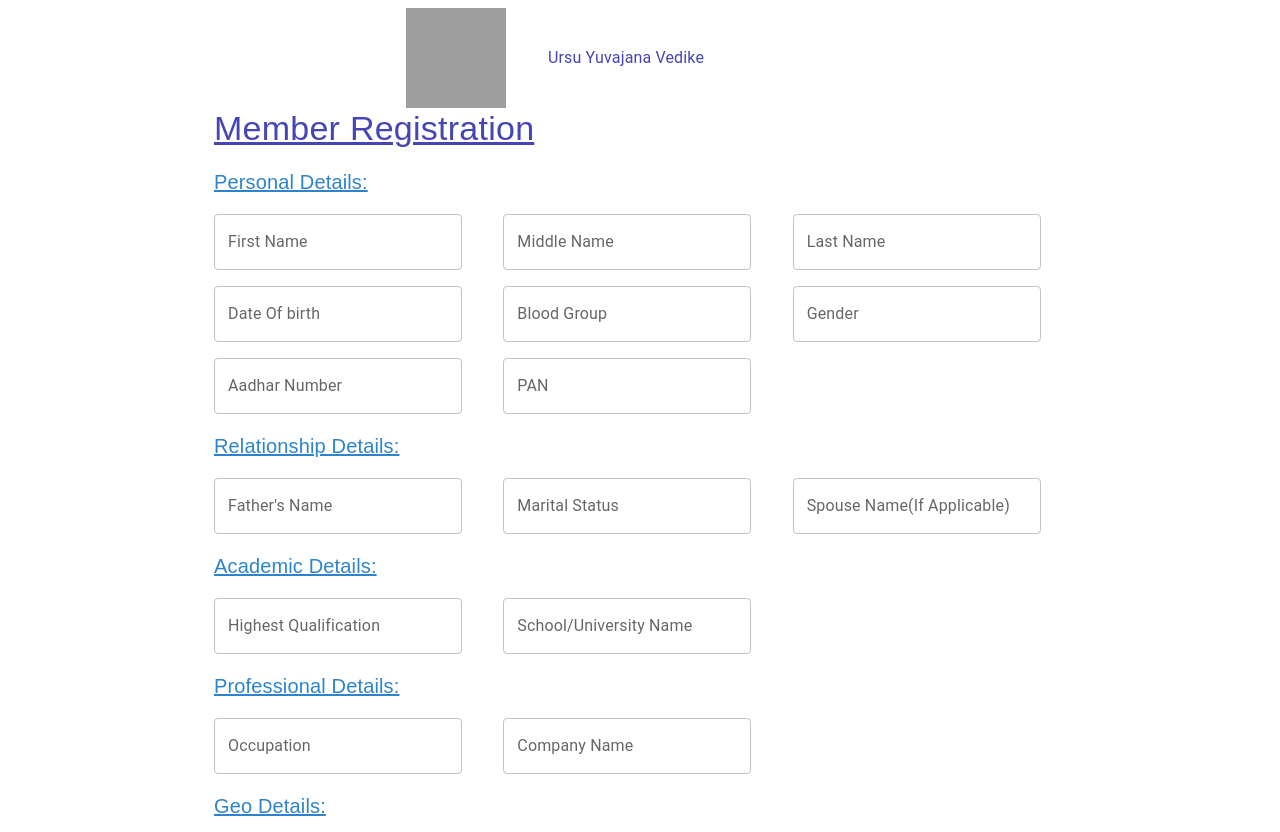
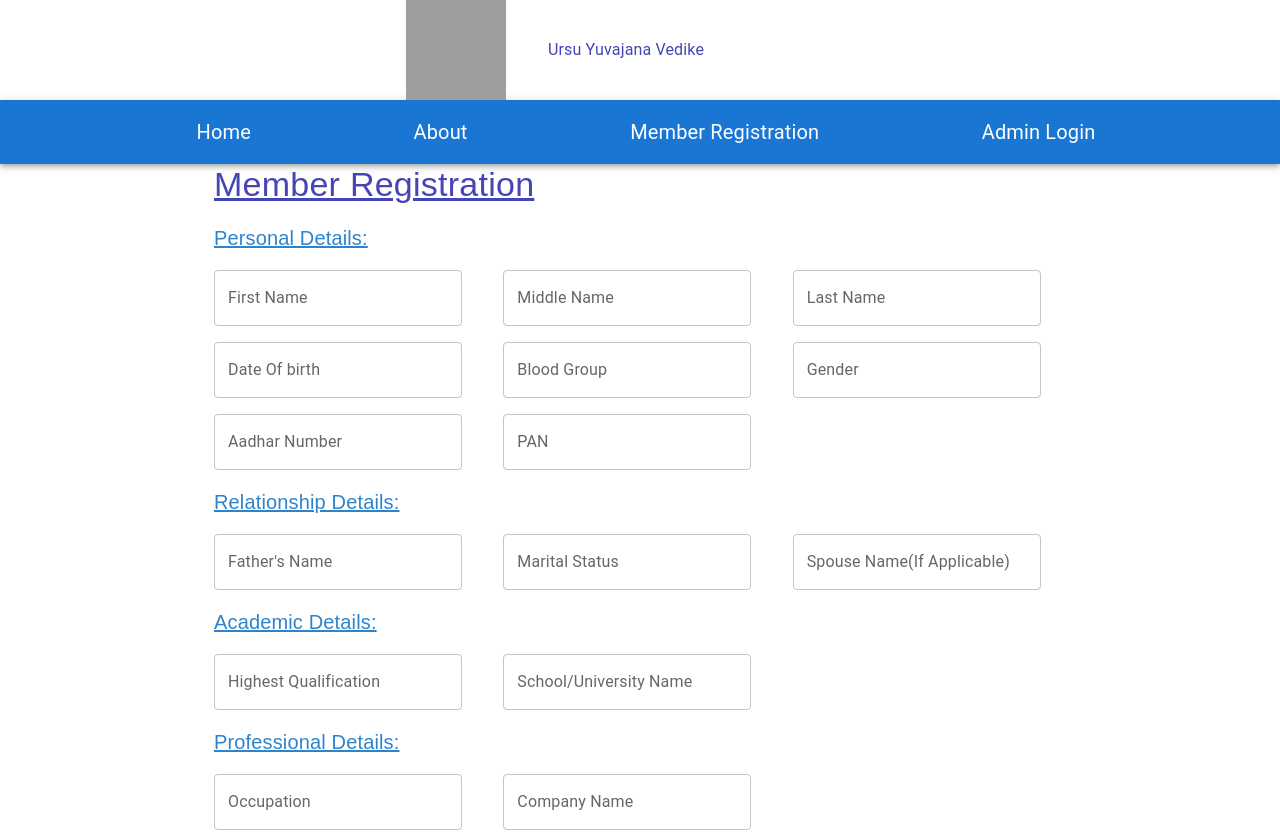
Before and after one commit to kasamokeDev/Ursu-Yuvajana-Vedike, a Next.js app: page /memberRegistration in a window 1280 px wide. Shown: the top 832 px of the page. Built offline with nearby package versions, Linux system fonts and the light colour scheme; grey boxes are pictures that could not be loaded.

Commit message:
Added Top nav to all pages

```diff
--- a/pages/about/index.js
+++ b/pages/about/index.js
@@ -1,5 +1,6 @@
 import Head from 'next/head';
 import Header from '../../components/header/Header';
+import TopNav from '../../components/top-nav/TopNav';
 function getServerSideProps() {}
 export default function About(props) {
   return (
@@ -8,6 +9,7 @@ export default function About(props) {
         <title>Ursu Yuvajana Vedike | About</title>
       </Head>
         <Header />
+        <TopNav />
     </>
   );
 }
--- a/pages/adminLogin/index.js
+++ b/pages/adminLogin/index.js
@@ -1,5 +1,6 @@
 import Head from 'next/head';
 import Header from '../../components/header/Header';
+import TopNav from '../../components/top-nav/TopNav';
 
 export default function AdminLogin() {
   return (
@@ -9,6 +10,7 @@ export default function AdminLogin() {
         <meta property="og:title" content="Urus title" key="title" />
       </Head>
       <Header />
+      <TopNav />
     </>
   );
 }
--- a/pages/memberRegistration/index.js
+++ b/pages/memberRegistration/index.js
@@ -1,6 +1,7 @@
 import Head from 'next/head';
 import Header from '../../components/header/Header';
 import RegistrationForm from '../../components/member-registration/RegistrationForm';
+import TopNav from '../../components/top-nav/TopNav';
 
 export default function MemberRegistration() {
   return (
@@ -10,6 +11,7 @@ export default function MemberRegistration() {
         <meta property="og:title" content="Urus title" key="title" />
       </Head>
       <Header />
+      <TopNav />
       <RegistrationForm />
     </>
   );
```
